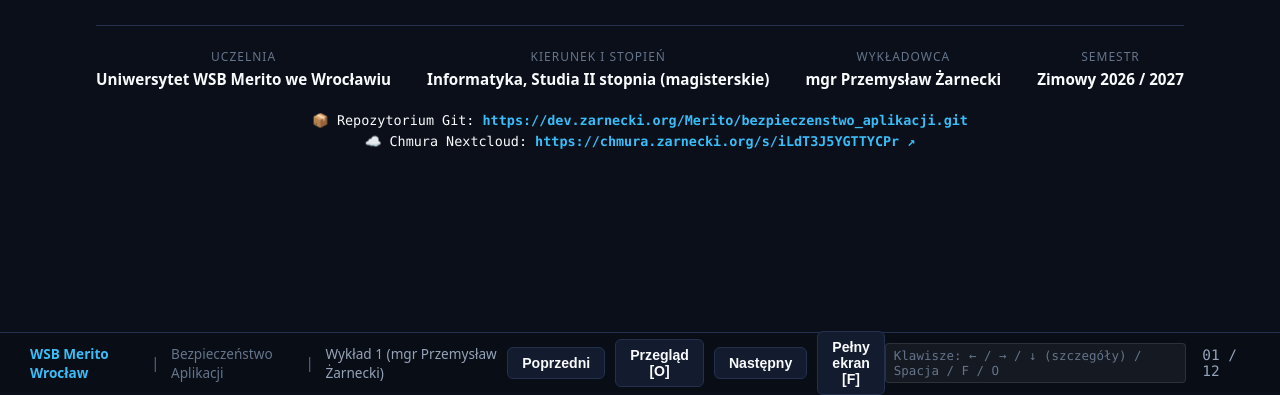
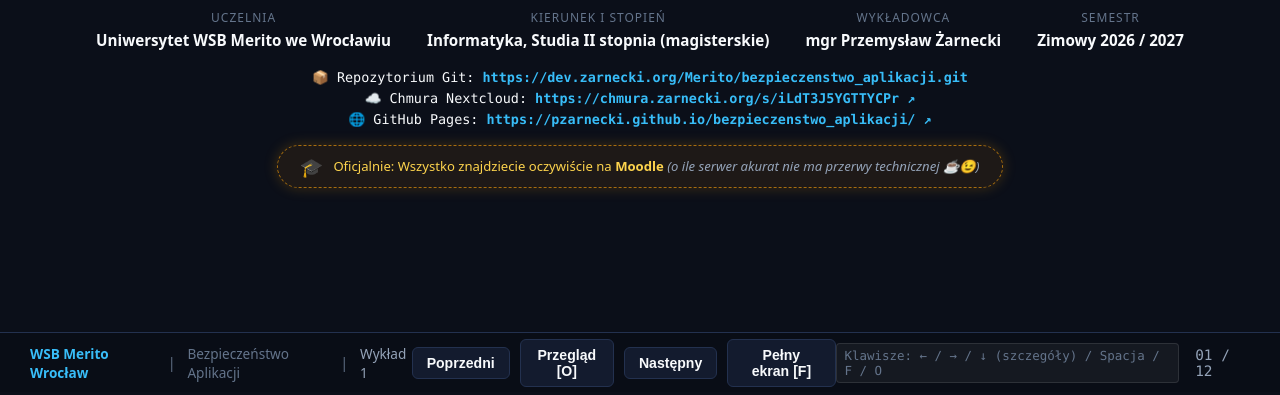
Before and after one commit to pzarnecki/bezpieczenstwo_aplikacji, a plain HTML site: page wyklad_01/prezentacja/index.html in a window 1280 px wide. Shown: the part 408-803 px from the top of the page. Drawn offline with Linux system fonts and the light colour scheme.

Commit message:
Aktualizacja: dodanie linku GitHub Pages, wesoły komunikat o Moodle i uproszczenie stopki na Wykład 1

```diff
--- a/wyklad_01/prezentacja/index.html
+++ b/wyklad_01/prezentacja/index.html
@@ -723,6 +723,60 @@
             color: var(--text-primary);
         }
 
+        /* Moodle playful notice */
+        .moodle-badge {
+            margin-top: 18px;
+            display: inline-flex;
+            align-items: center;
+            gap: 10px;
+            padding: 8px 22px;
+            border-radius: 30px;
+            background: rgba(245, 158, 11, 0.08);
+            border: 1px dashed rgba(245, 158, 11, 0.45);
+            font-size: 0.82rem;
+            color: #fcd34d;
+            font-family: var(--font-sans);
+            transition: all 0.3s ease;
+            animation: moodlePulse 4s ease-in-out infinite alternate;
+            box-shadow: 0 4px 15px rgba(0, 0, 0, 0.3);
+        }
+
+        .moodle-badge:hover {
+            background: rgba(245, 158, 11, 0.15);
+            border-color: #f59e0b;
+            transform: scale(1.02);
+            box-shadow: 0 0 20px rgba(245, 158, 11, 0.3);
+        }
+
+        .moodle-icon {
+            font-size: 1.15rem;
+            display: inline-block;
+            animation: moodleBounce 2.5s ease-in-out infinite;
+        }
+
+        .moodle-sub {
+            color: #94a3b8;
+            font-style: italic;
+        }
+
+        @keyframes moodlePulse {
+            0% {
+                border-color: rgba(245, 158, 11, 0.25);
+                box-shadow: 0 0 0 rgba(245, 158, 11, 0);
+            }
+            100% {
+                border-color: rgba(245, 158, 11, 0.7);
+                box-shadow: 0 0 16px rgba(245, 158, 11, 0.25);
+            }
+        }
+
+        @keyframes moodleBounce {
+            0%, 100% { transform: translateY(0) rotate(0deg); }
+            20% { transform: translateY(-3px) rotate(-8deg); }
+            40% { transform: translateY(0) rotate(8deg); }
+            60% { transform: translateY(-2px) rotate(0deg); }
+        }
+
         /* Bottom Controls Bar */
         #bottom-bar {
             height: 60px;
@@ -906,9 +960,16 @@
                     </div>
                 </div>
 
-                <div style="margin-top: 24px; font-family: var(--font-mono); font-size: 0.84rem; display: flex; flex-direction: column; gap: 6px; align-items: center;">
+                <div style="margin-top: 20px; font-family: var(--font-mono); font-size: 0.84rem; display: flex; flex-direction: column; gap: 6px; align-items: center;">
                     <div>📦 Repozytorium Git: <span style="color: var(--accent-cyan); font-weight: 600;">https://dev.zarnecki.org/Merito/bezpieczenstwo_aplikacji.git</span></div>
                     <div>☁️ Chmura Nextcloud: <a href="https://chmura.zarnecki.org/s/iLdT3J5YGTTYCPr" target="_blank" style="color: var(--accent-cyan); text-decoration: none; font-weight: 600;">https://chmura.zarnecki.org/s/iLdT3J5YGTTYCPr ↗</a></div>
+                    <div>🌐 GitHub Pages: <a href="https://pzarnecki.github.io/bezpieczenstwo_aplikacji/" target="_blank" style="color: var(--accent-cyan); text-decoration: none; font-weight: 600;">https://pzarnecki.github.io/bezpieczenstwo_aplikacji/ ↗</a></div>
+                </div>
+
+                <!-- Wesoły komunikat o Moodle z animacją -->
+                <div class="moodle-badge" title="Moodle uczelniany – oficjalne źródło prawdy!">
+                    <span class="moodle-icon">🎓</span>
+                    <span>Oficjalnie: Wszystko znajdziecie oczywiście na <strong>Moodle</strong> <span class="moodle-sub">(o ile serwer akurat nie ma przerwy technicznej ☕😉)</span></span>
                 </div>
             </div>
         </section>
@@ -1889,7 +1950,7 @@
                             </div>
                             <div style="display: flex; align-items: center; justify-content: space-between; background: rgba(0,0,0,0.3); padding: 8px 16px; border-radius: 6px;">
                                 <span>🌐 <strong>GitHub Pages (Strona kursu):</strong></span>
-                                <span style="color: var(--text-muted); font-style: italic;">W przygotowaniu (link zostanie udostępniony wkrótce)</span>
+                                <a href="https://pzarnecki.github.io/bezpieczenstwo_aplikacji/" target="_blank" style="color: var(--accent-cyan); text-decoration: none; font-family: var(--font-mono); font-weight: 600;">https://pzarnecki.github.io/bezpieczenstwo_aplikacji/ ↗</a>
                             </div>
                         </div>
                     </div>
@@ -1906,7 +1967,7 @@
             <span>|</span>
             <span>Bezpieczeństwo Aplikacji</span>
             <span>|</span>
-            <span style="color: var(--text-secondary);">Wykład 1 (mgr Przemysław Żarnecki)</span>
+            <span style="color: var(--text-secondary);">Wykład 1</span>
         </div>
 
         <div class="bar-center">
```
Also changed, not shown: 1 other file.
